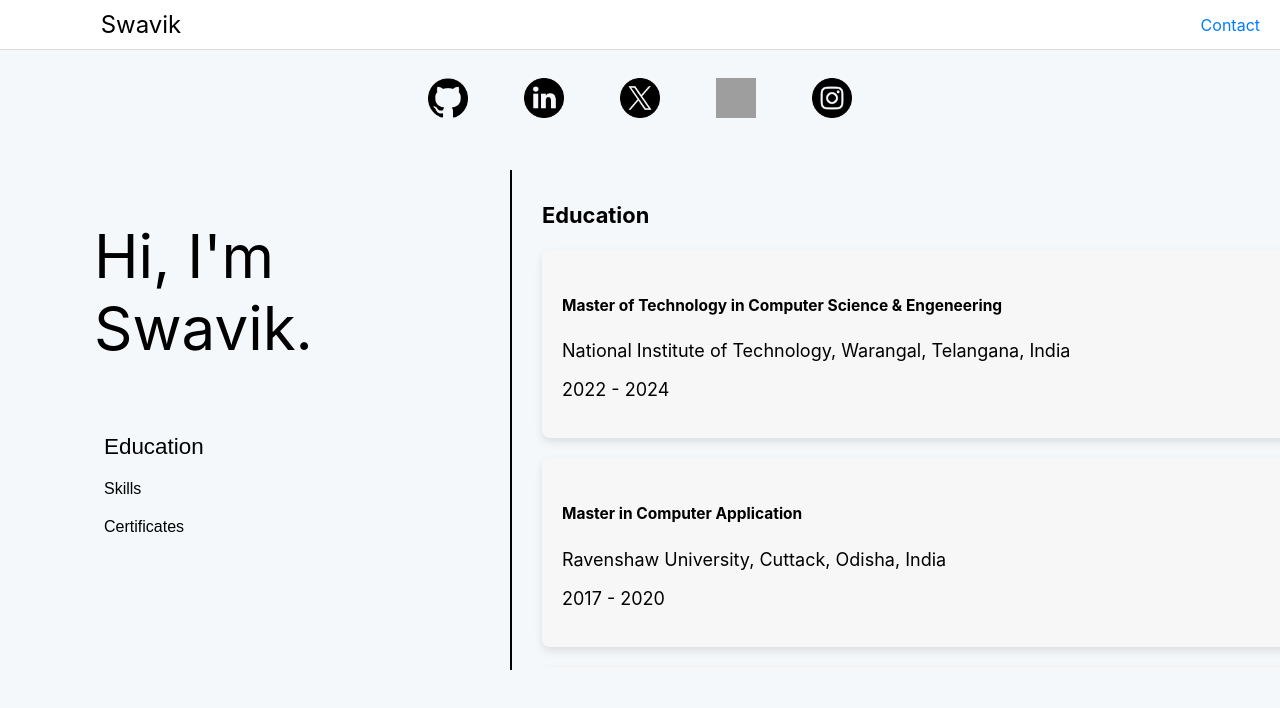
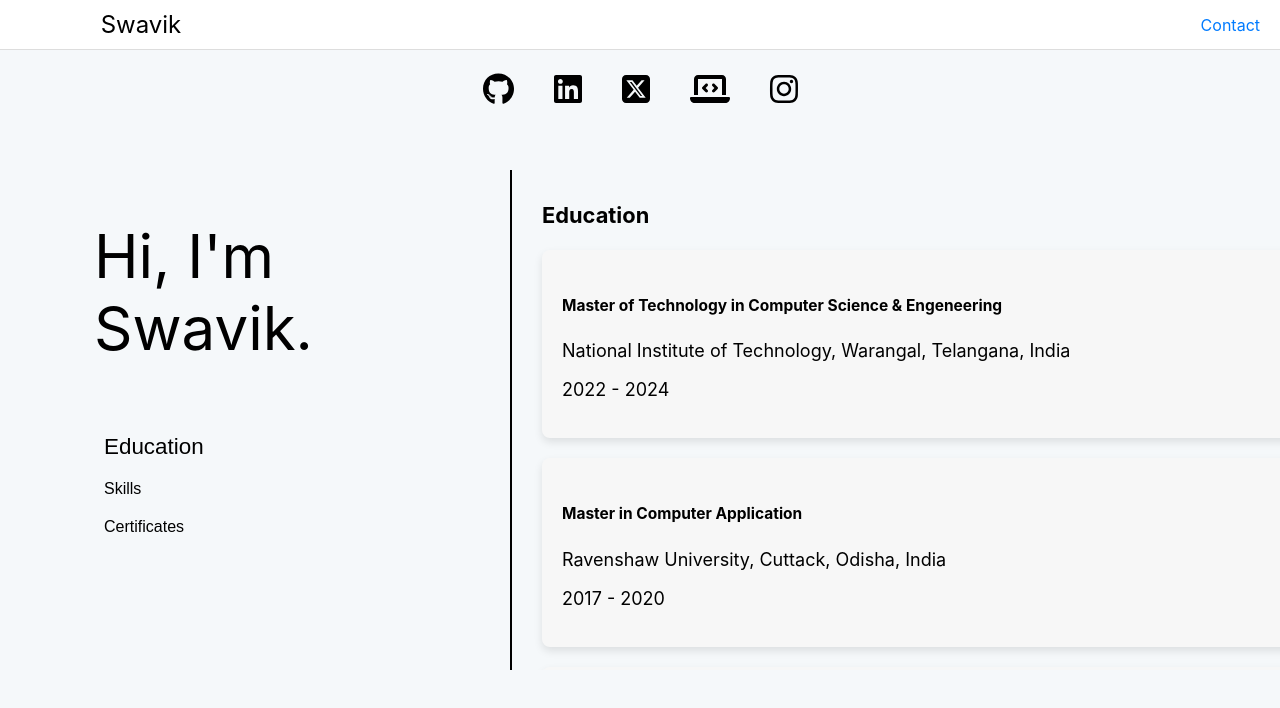
Before and after one commit to SwavikPatra/iamswavik, a React (Create React App) app: page /iamswavik/bio in a window 1280 px wide. Shown: the top 708 px of the page. Built offline with nearby package versions, Linux system fonts and the light colour scheme; grey boxes are pictures that could not be loaded; a web font is replaced by a local one.

Commit message:
change social logo

```diff
--- a/package.json
+++ b/package.json
@@ -4,6 +4,10 @@
   "version": "0.1.0",
   "private": true,
   "dependencies": {
+    "@fortawesome/fontawesome-svg-core": "^6.5.2",
+    "@fortawesome/free-brands-svg-icons": "^6.5.2",
+    "@fortawesome/free-solid-svg-icons": "^6.5.2",
+    "@fortawesome/react-fontawesome": "^0.2.2",
     "@testing-library/jest-dom": "^5.17.0",
     "@testing-library/react": "^13.4.0",
     "@testing-library/user-event": "^13.5.0",
--- a/public/index.html
+++ b/public/index.html
@@ -3,7 +3,7 @@
   <head>
     <meta charset="utf-8" />
     <link rel="icon" href="%PUBLIC_URL%/img/logo/logo.png" />
-    <meta name="viewport" content="width=device-width, initial-scale=1" />
+    <meta name="viewport" content="width=device-width, initial-scale=1.0" />
     <meta name="theme-color" content="#000000" />
     <meta
       name="description"
--- a/src/components/MyNavbar.js
+++ b/src/components/MyNavbar.js
@@ -5,7 +5,7 @@ function MyNavbar() {
   return (
     <nav className="custom-navbar">
       <div className="navbar-brand">
-        <Link to="/">Swavik</Link>
+        <Link to="/" title="Home">Swavik</Link>
       </div>
       <div className="navbar-links">
         <Link to="/contacts">Contact</Link>
--- a/src/components/Social.js
+++ b/src/components/Social.js
@@ -1,62 +1,28 @@
-import React from "react";
-import "../css/social.css"; // Import CSS file for styling
+import React from 'react';
+import { FontAwesomeIcon } from '@fortawesome/react-fontawesome';
+import { faGithub, faLinkedin, faSquareXTwitter, faInstagram } from '@fortawesome/free-brands-svg-icons';
+import { faLaptopCode } from '@fortawesome/free-solid-svg-icons';
+
+import '../css/social.css';
 
 function Social() {
   return (
-    <div className="social-container">
-      <div className="social-item large"></div>
-
-      <div className="social-item small">
-        <a
-          href="https://github.com/SwavikPatra"
-          target="_blank"
-          rel="noopener noreferrer"
-          className="link-with-image"
-        >
-          <img src={`${process.env.PUBLIC_URL}/img/logo/github.png`} alt="GitHub" />
-        </a>
-      </div>
-      <div className="social-item small">
-        <a
-          href="https://www.linkedin.com/in/swavik-patra-140482231/"
-          target="_blank"
-          rel="noopener noreferrer"
-          className="link-with-image"
-        >
-          <img src={`${process.env.PUBLIC_URL}/img/logo/linkedin.png`} alt="LinkedIn" />
-        </a>
-      </div>
-      <div className="social-item small">
-        <a
-          href="https://twitter.com/kunuswavik"
-          target="_blank"
-          rel="noopener noreferrer"
-          className="link-with-image"
-        >
-          <img src={`${process.env.PUBLIC_URL}/img/logo/twitter.png`} alt="Twitter" />
-        </a>
-      </div>
-      <div className="social-item small">
-        <a
-          href="https://leetcode.com/u/Swavik/"
-          target="_blank"
-          rel="noopener noreferrer"
-          className="link-with-image"
-        >
-          <img src={`${process.env.PUBLIC_URL}/img/logo/code.png`} alt="LeetCode" />
-        </a>
-      </div>
-      <div className="social-item small">
-        <a
-          href="https://www.instagram.com/kunuswavik/"
-          target="_blank"
-          rel="noopener noreferrer"
-          className="link-with-image"
-        >
-          <img src={`${process.env.PUBLIC_URL}/img/logo/instagram.png`} alt="Instagram" />
-        </a>
-      </div>
-      <div className="social-item large"></div>
+    <div className="social-media-links">
+      <a href="https://github.com/SwavikPatra" title="Github" target="_blank" rel="noopener noreferrer">
+        <FontAwesomeIcon icon={faGithub} />
+      </a>
+      <a href="https://www.linkedin.com/in/swavik-patra-140482231/" title="Linkedin" target="_blank" rel="noopener noreferrer">
+        <FontAwesomeIcon icon={faLinkedin} />
+      </a>
+      <a href="https://twitter.com/kunuswavik" title="Twitter" target="_blank" rel="noopener noreferrer">
+        <FontAwesomeIcon icon={faSquareXTwitter} />
+      </a>
+      <a href="https://leetcode.com/u/Swavik/" title="Leetcode" target="_blank" rel="noopener noreferrer">
+      <FontAwesomeIcon icon={faLaptopCode} />
+      </a>
+      <a href="https://www.instagram.com/kunuswavik/" title="Instagram" target="_blank" rel="noopener noreferrer">
+        <FontAwesomeIcon icon={faInstagram} />
+      </a>
     </div>
   );
 }
--- a/src/css/social.css
+++ b/src/css/social.css
@@ -1,5 +1,25 @@
-.social-container {
-  display: flex; /* Use flexbox */
+.social-media-links {
+  display: flex;
+  justify-content: center;
+  gap: 40px;
+  padding: 20px;
+}
+
+.social-media-links a {
+  color: black;
+  font-size: 2rem;
+  transition: color 0.3s ease;
+}
+
+.social-media-links a:hover {
+  color: #2196F3; /* Change color on hover */
+}
+
+
+
+
+/* .social-container {
+  display: flex;
 }
 
 .social-item {
@@ -16,16 +36,16 @@
 
 .link-with-image {
   display: inline-block;
-  padding: 18px; /* Add padding for spacing */
-  text-decoration: none; /* Remove default underline */
-  cursor: pointer; /* Show pointer cursor on hover */
+  padding: 18px;
+  text-decoration: none;
+  cursor: pointer;
 }
 
 .link-with-image img {
-  width: 40px; /* Adjust width as needed */
-  height: 40px; /* Adjust height as needed */
+  width: 40px;
+  height: 40px;
 }
 
 .link-with-image:hover img {
-  opacity: 0.8; /* Reduce opacity on hover for visual feedback */
-}
+  opacity: 0.8;
+} */
```
Also changed, not shown: 1 other file (tests, documents, lock files or other folders).
